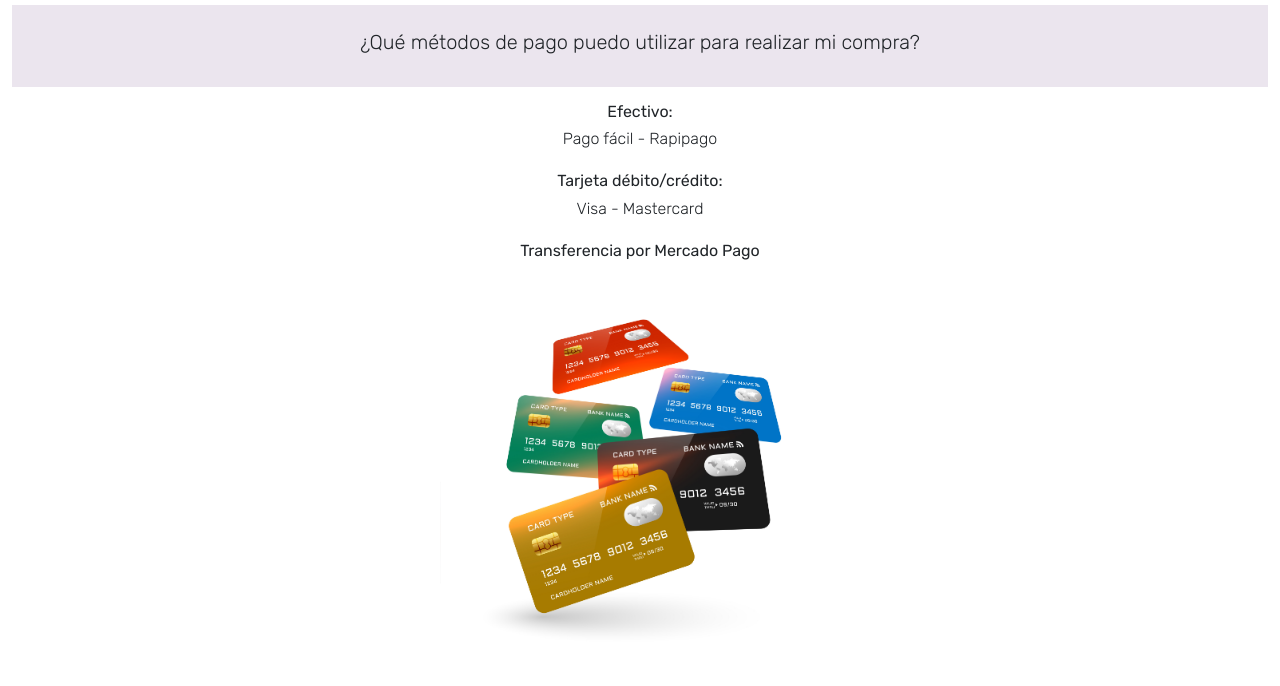
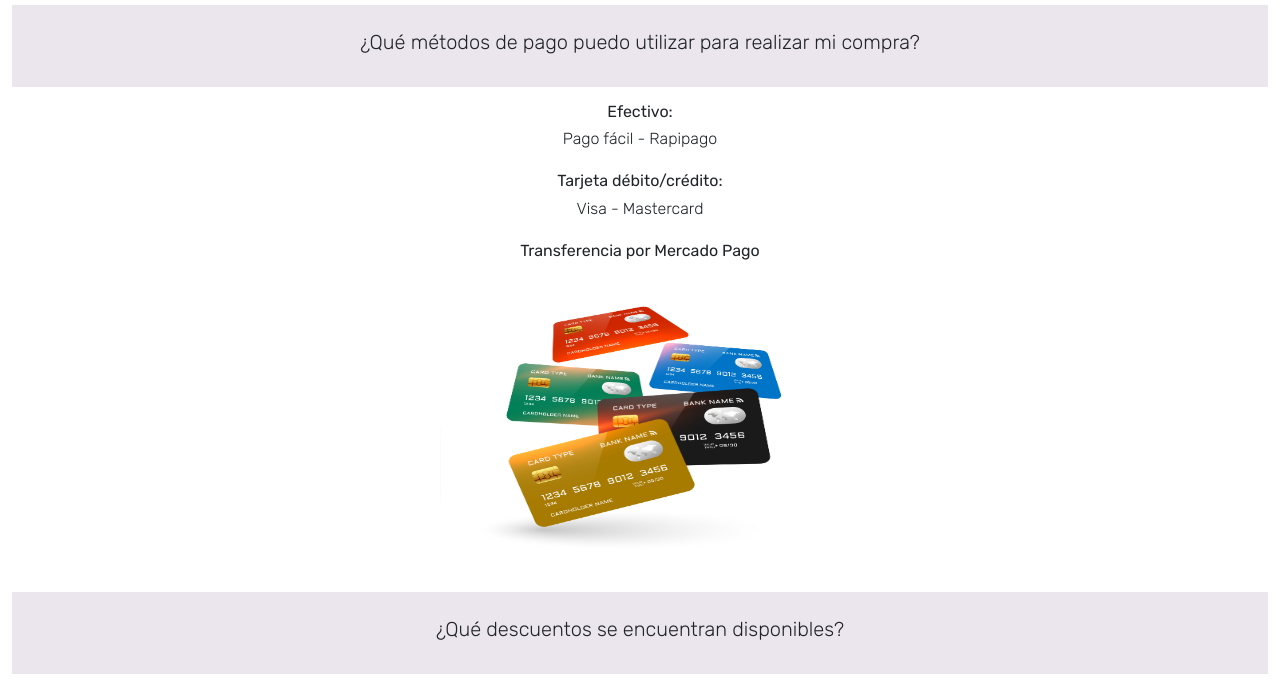
Before and after one commit to luciaBoo/PF-Boo, a website: page pages/pago.html in a window 1280 px wide. Shown: the part 264-950 px from the top of the page. Drawn offline with nearby package versions, Linux system fonts and the light colour scheme.

Commit message:
modifico img tarejetas

```diff
--- a/pages/pago.html
+++ b/pages/pago.html
@@ -75,7 +75,7 @@
           <h6><b>Transferencia por Mercado Pago</b></h6>
         </div>
         <div class="col-xl-12 col-12 d-flex justify-content-center">
-        <img src=../img/tarjetas.jpg alt="pago" width="400" height="400"/>
+        <img src=../img/tarjetas.jpg alt="pago" width="400" height="300"/>
         </div><br>
         <div class="col-xl-12 col-12 d-flex justify-content-center bg-grey">
             <h5>¿Qué descuentos se encuentran disponibles?</h5>
```
